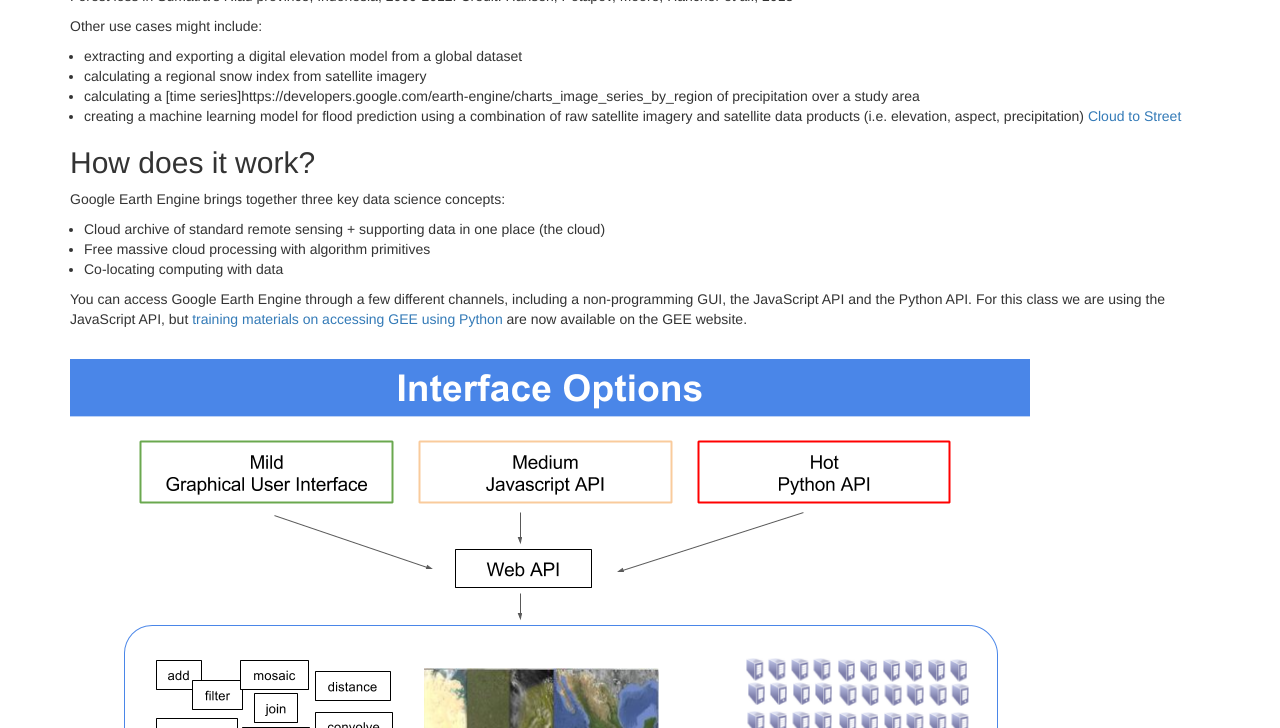
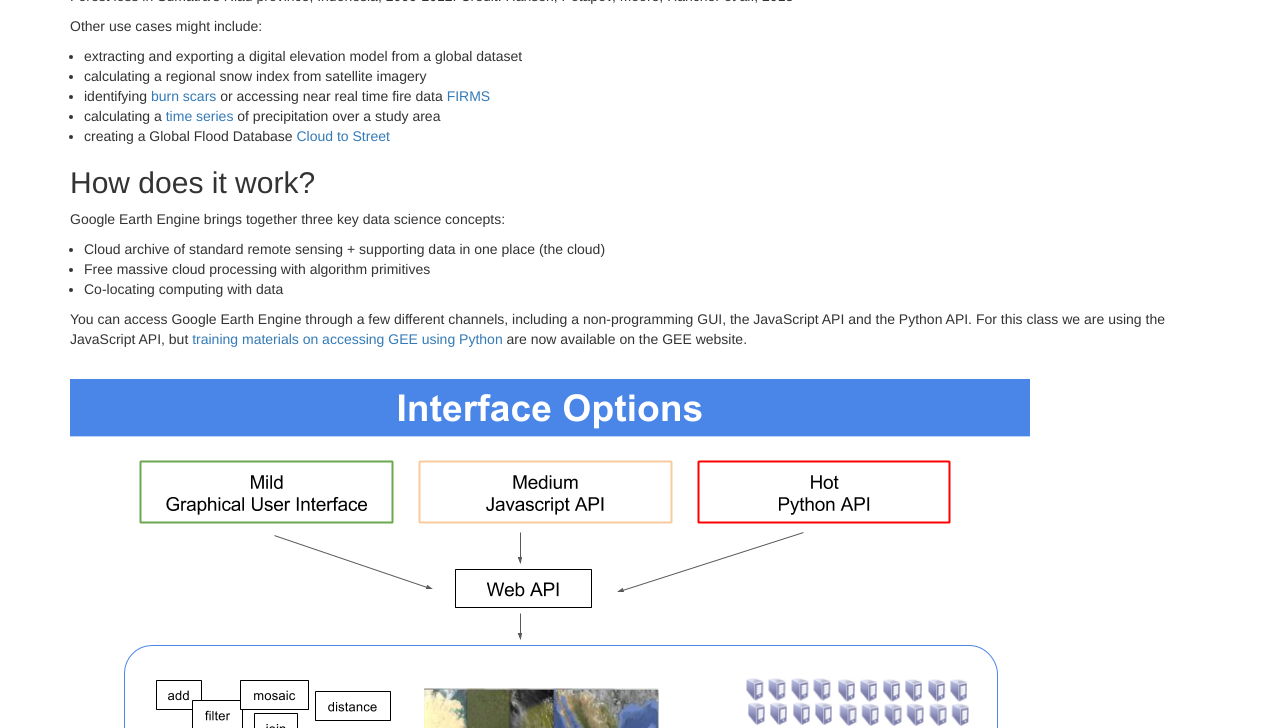
Before and after one commit to geohackweek/GoogleEarthEngine, a Jekyll site: the page built from _episodes/01-introduction.md, in a window 1280 px wide and 900 px high, scrolled down 886 px, cut to the strip 172-900 px from the top of the window. Built offline with Jekyll 4.4.1, drawn with Linux system fonts in a browser that asks for light colours.

Commit message:
added a few more case studies
relevant to fire management

```diff
--- a/_episodes/01-introduction.md
+++ b/_episodes/01-introduction.md
@@ -46,8 +46,9 @@ Other use cases might include:
 
 - extracting and exporting a digital elevation model from a global dataset
 - calculating a regional snow index from satellite imagery
-- calculating a [time series]https://developers.google.com/earth-engine/charts_image_series_by_region of precipitation over a study area
-- creating a machine learning model for flood prediction using a combination of raw satellite imagery and satellite data products (i.e. elevation, aspect, precipitation) [Cloud to Street](http://www.cloudtostreet.info/contact-us.html)
+- identifying [burn scars](https://gist.github.com/robinkraft/077c14d35a50a8b31581) or accessing near real time fire data  [FIRMS](https://earthdata.nasa.gov/earth-observation-data/near-real-time/firms)
+- calculating a [time series](https://developers.google.com/earth-engine/charts_image_series_by_region) of precipitation over a study area
+- creating a Global Flood Database [Cloud to Street](http://www.cloudtostreet.info/contact-us.html)
 
 
 ## How does it work?
```
Also changed, not shown: 1 other file.
